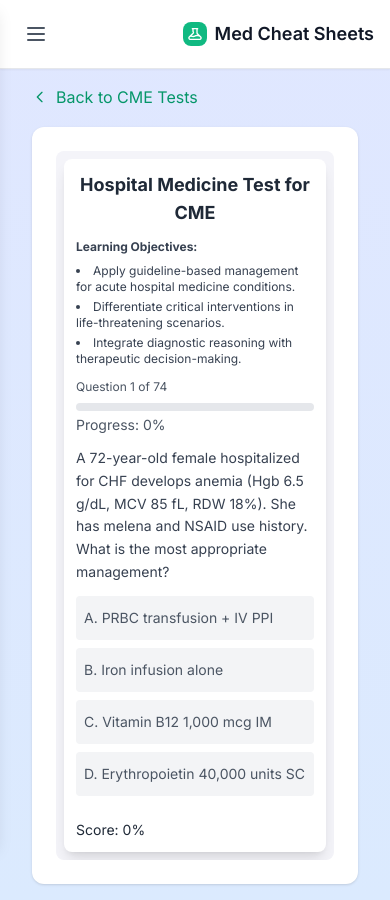
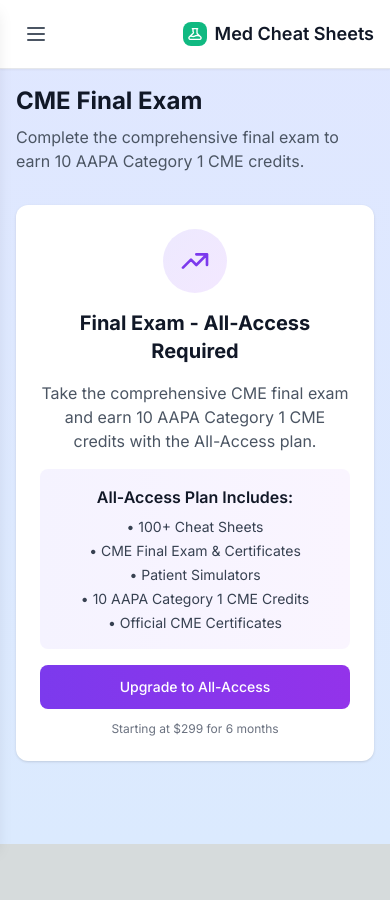
Before and after one commit to maxmarketpros/Med, a Next.js app: page /dashboard/cme/final-exam in a window 390 px wide. After the commit the page ends 844 px from the top, so only its background shows below. Built offline with nearby package versions, Linux system fonts and the light colour scheme; no server answers.

Commit message:
adding gates to gated content

```diff
--- a/src/app/dashboard/cme/certificate/page.tsx
+++ b/src/app/dashboard/cme/certificate/page.tsx
@@ -8,6 +8,8 @@
 import { Card, CardContent } from '@/components/ui/Card';
 import { Button } from '@/components/ui/Button';
 import { useUser } from '@/hooks/useUser';
+import { useSubscription } from '@/hooks/useSubscription';
+import { UpgradePrompt } from '@/components/ui/UpgradePrompt';
 import { formatDate } from '@/lib/utils';
 import { useActivityTracker } from '@/hooks/useActivityTracker';
 
@@ -23,11 +25,39 @@
 
 export default function CertificatePage() {
   const { user } = useUser();
+  const { hasAccess, loading } = useSubscription();
   const [examResults, setExamResults] = useState<ExamResults | null>(null);
   const [isGenerating, setIsGenerating] = useState(false);
   const [error, setError] = useState<string | null>(null);
   const [certificateGenerated, setCertificateGenerated] = useState(false);
   const { addActivity } = useActivityTracker();
+
+  if (loading) {
+    return (
+      <div className="flex items-center justify-center min-h-64">
+        <div className="animate-spin rounded-full h-8 w-8 border-b-2 border-emerald-500"></div>
+      </div>
+    );
+  }
+
+  if (!hasAccess('all_access')) {
+    return (
+      <div className="space-y-8">
+        <div>
+          <h1 className="text-2xl sm:text-3xl font-bold text-gray-900">CME Certificate</h1>
+          <p className="mt-2 text-gray-600">
+            Download your official CME certificate after completing the final exam.
+          </p>
+        </div>
+
+        <UpgradePrompt
+          title="CME Certificate - All-Access Required"
+          description="Complete the CME final exam and download your official certificate with the All-Access plan."
+          feature="CME Certificates"
+        />
+      </div>
+    );
+  }
 
   useEffect(() => {
     // Check localStorage for exam completion status
--- a/src/app/dashboard/cme/final-exam/page.tsx
+++ b/src/app/dashboard/cme/final-exam/page.tsx
@@ -7,8 +7,39 @@
 import Link from 'next/link';
 import { Card, CardContent } from '@/components/ui/Card';
 import { Button } from '@/components/ui/Button';
+import { useSubscription } from '@/hooks/useSubscription';
+import { UpgradePrompt } from '@/components/ui/UpgradePrompt';
 
 export default function FinalExamPage() {
+  const { hasAccess, loading } = useSubscription();
+
+  if (loading) {
+    return (
+      <div className="flex items-center justify-center min-h-64">
+        <div className="animate-spin rounded-full h-8 w-8 border-b-2 border-emerald-500"></div>
+      </div>
+    );
+  }
+
+  if (!hasAccess('all_access')) {
+    return (
+      <div className="space-y-8">
+        <div>
+          <h1 className="text-2xl sm:text-3xl font-bold text-gray-900">CME Final Exam</h1>
+          <p className="mt-2 text-gray-600">
+            Complete the comprehensive final exam to earn 10 AAPA Category 1 CME credits.
+          </p>
+        </div>
+
+        <UpgradePrompt
+          title="Final Exam - All-Access Required"
+          description="Take the comprehensive CME final exam and earn 10 AAPA Category 1 CME credits with the All-Access plan."
+          feature="CME Final Exam & Certificates"
+        />
+      </div>
+    );
+  }
+
   useEffect(() => {
     // Final Exam JavaScript functionality
     const scenarios = [
--- a/src/app/dashboard/cme/page.tsx
+++ b/src/app/dashboard/cme/page.tsx
@@ -7,8 +7,39 @@
 import Link from 'next/link';
 import { Card, CardHeader, CardTitle, CardContent } from '@/components/ui/Card';
 import { Button } from '@/components/ui/Button';
+import { useSubscription } from '@/hooks/useSubscription';
+import { UpgradePrompt } from '@/components/ui/UpgradePrompt';
 
 export default function CMEPage() {
+  const { hasAccess, loading } = useSubscription();
+
+  if (loading) {
+    return (
+      <div className="flex items-center justify-center min-h-64">
+        <div className="animate-spin rounded-full h-8 w-8 border-b-2 border-emerald-500"></div>
+      </div>
+    );
+  }
+
+  if (!hasAccess('all_access')) {
+    return (
+      <div className="space-y-8">
+        <div>
+          <h1 className="text-2xl sm:text-3xl font-bold text-gray-900">CME Tests</h1>
+          <p className="mt-2 text-gray-600">
+            Take AAPA Category 1 CME hospital medicine tests to earn CME credits and certificates.
+          </p>
+        </div>
+
+        <UpgradePrompt
+          title="CME Tests - All-Access Required"
+          description="Access comprehensive CME tests and earn 10 AAPA Category 1 CME credits with the All-Access plan."
+          feature="CME Tests and Certificates"
+        />
+      </div>
+    );
+  }
+
   return (
     <div className="space-y-8">
       {/* Header */}
--- a/src/app/dashboard/cme/practice-test/page.tsx
+++ b/src/app/dashboard/cme/practice-test/page.tsx
@@ -4,8 +4,39 @@
 import Link from 'next/link';
 import { Card, CardContent } from '@/components/ui/Card';
 import { Button } from '@/components/ui/Button';
+import { useSubscription } from '@/hooks/useSubscription';
+import { UpgradePrompt } from '@/components/ui/UpgradePrompt';
 
 export default function PracticeTestPage() {
+  const { hasAccess, loading } = useSubscription();
+
+  if (loading) {
+    return (
+      <div className="flex items-center justify-center min-h-64">
+        <div className="animate-spin rounded-full h-8 w-8 border-b-2 border-emerald-500"></div>
+      </div>
+    );
+  }
+
+  if (!hasAccess('all_access')) {
+    return (
+      <div className="space-y-8">
+        <div>
+          <h1 className="text-2xl sm:text-3xl font-bold text-gray-900">CME Practice Test</h1>
+          <p className="mt-2 text-gray-600">
+            Test your knowledge with 25 high-yield hospital medicine questions.
+          </p>
+        </div>
+
+        <UpgradePrompt
+          title="Practice Test - All-Access Required"
+          description="Access the CME practice test to prepare for your final exam with the All-Access plan."
+          feature="CME Practice Tests"
+        />
+      </div>
+    );
+  }
+
   useEffect(() => {
     // Practice Test JavaScript functionality
     const scenarios = [
--- a/src/components/dashboard/Sidebar.tsx
+++ b/src/components/dashboard/Sidebar.tsx
@@ -5,6 +5,7 @@
 import { usePathname } from 'next/navigation';
 import { cn } from '@/lib/utils';
 import { useUser } from '@/hooks/useUser';
+import { useSubscription } from '@/hooks/useSubscription';
 
 const navigation = [
   {
@@ -16,6 +17,7 @@
         <path strokeLinecap="round" strokeLinejoin="round" strokeWidth={2} d="M8 5a2 2 0 012-2h4a2 2 0 012 2v6a2 2 0 01-2 2H10a2 2 0 01-2-2V5z" />
       </svg>
     ),
+    requiredAccess: 'cheat_sheets'
   },
   {
     name: 'Cheat Sheets',
@@ -25,6 +27,7 @@
         <path strokeLinecap="round" strokeLinejoin="round" strokeWidth={2} d="M9 12h6m-6 4h6m2 5H7a2 2 0 01-2-2V5a2 2 0 012-2h5.586a1 1 0 01.707.293l5.414 5.414a1 1 0 01.293.707V19a2 2 0 01-2 2z" />
       </svg>
     ),
+    requiredAccess: 'cheat_sheets'
   },
   {
     name: 'CME Tests',
@@ -34,6 +37,8 @@
         <path strokeLinecap="round" strokeLinejoin="round" strokeWidth={2} d="M9 5H7a2 2 0 00-2 2v10a2 2 0 002 2h8a2 2 0 002-2V7a2 2 0 00-2-2h-2M9 5a2 2 0 002 2h2a2 2 0 002-2M9 5a2 2 0 012-2h2a2 2 0 012 2m-3 7h3m-3 4h3m-6-4h.01M9 16h.01" />
       </svg>
     ),
+    requiredAccess: 'all_access',
+    upgradeFeature: 'CME Tests and Certificates'
   },
   {
     name: 'Patient Simulators',
@@ -43,15 +48,18 @@
         <path strokeLinecap="round" strokeLinejoin="round" strokeWidth={2} d="M16 4v12l-4-2-4 2V4M6 20h12a2 2 0 002-2V6a2 2 0 00-2-2H6a2 2 0 00-2 2v14a2 2 0 002 2z" />
       </svg>
     ),
+    requiredAccess: 'cheat_sheets'
   },
   {
     name: 'CME Certificate',
     href: '/dashboard/cme/certificate',
     icon: (
       <svg className="w-5 h-5" fill="none" stroke="currentColor" viewBox="0 0 24 24">
-        <path strokeLinecap="round" strokeLinejoin="round" strokeWidth={2} d="M9 12l2 2 4-4m6 2a9 9 0 11-18 0 9 9 0 0118 0z" />
+        <path strokeLinecap="round" strokeLinejoin="round" strokeWidth={2} d="M9 12l2 2 4-4M7.835 4.697a3.42 3.42 0 001.946-.806 3.42 3.42 0 014.438 0 3.42 3.42 0 001.946.806 3.42 3.42 0 013.138 3.138 3.42 3.42 0 00.806 1.946 3.42 3.42 0 010 4.438 3.42 3.42 0 00-.806 1.946 3.42 3.42 0 01-3.138 3.138 3.42 3.42 0 00-1.946.806 3.42 3.42 0 01-4.438 0 3.42 3.42 0 00-1.946-.806 3.42 3.42 0 01-3.138-3.138 3.42 3.42 0 00-.806-1.946 3.42 3.42 0 010-4.438 3.42 3.42 0 00.806-1.946 3.42 3.42 0 013.138-3.138z" />
       </svg>
     ),
+    requiredAccess: 'all_access',
+    upgradeFeature: 'CME Certificates'
   },
 ];
 
@@ -63,12 +71,60 @@
 export function Sidebar({ isOpen = false, onClose }: SidebarProps) {
   const pathname = usePathname();
   const { user, logout } = useUser();
+  const { hasAccess, planType } = useSubscription();
 
   const handleLinkClick = () => {
     // Close mobile sidebar when a link is clicked
     if (onClose) {
       onClose();
     }
+  };
+
+  const handleUpgradeClick = () => {
+    window.location.href = '/choose-plan';
+  };
+
+  const renderNavigationItem = (item: typeof navigation[0]) => {
+    const isActive = pathname === item.href ||
+      (item.href !== '/dashboard' && pathname.startsWith(item.href));
+
+    const userHasAccess = hasAccess(item.requiredAccess as any);
+
+    if (userHasAccess) {
+      return (
+        <Link
+          key={item.name}
+          href={item.href}
+          onClick={handleLinkClick}
+          className={cn(
+            'flex items-center px-3 py-2 text-sm font-medium rounded-lg transition-colors',
+            isActive
+              ? 'bg-emerald-50 text-emerald-700 border border-emerald-200'
+              : 'text-gray-600 hover:text-gray-900 hover:bg-gray-50'
+          )}
+        >
+          {item.icon}
+          <span className="ml-3">{item.name}</span>
+        </Link>
+      );
+    } else if (item.requiredAccess === 'all_access') {
+      // Show upgrade prompt for restricted items
+      return (
+        <div
+          key={item.name}
+          onClick={handleUpgradeClick}
+          className="flex items-center px-3 py-2 text-sm font-medium rounded-lg transition-colors cursor-pointer text-gray-400 hover:text-violet-600 hover:bg-violet-50 relative"
+        >
+          {item.icon}
+          <span className="ml-3">{item.name}</span>
+          <svg className="w-4 h-4 ml-auto text-violet-500" fill="none" stroke="currentColor" viewBox="0 0 24 24">
+            <path strokeLinecap="round" strokeLinejoin="round" strokeWidth={2} d="M12 15v2m-6 4h12a2 2 0 002-2v-6a2 2 0 00-2-2H6a2 2 0 00-2-2v6a2 2 0 002 2zm10-10V7a4 4 0 00-8 0v4h8z" />
+          </svg>
+        </div>
+      );
+    }
+
+    return null;
   };
 
   return (
@@ -88,30 +144,35 @@
 
           {/* Navigation */}
           <nav className="flex-1 px-4 py-6 space-y-1">
-            {navigation.map((item) => {
-              const isActive = pathname === item.href ||
-                (item.href !== '/dashboard' && pathname.startsWith(item.href));
-
-              return (
-                <Link
-                  key={item.name}
-                  href={item.href}
-                  className={cn(
-                    'flex items-center px-3 py-2 text-sm font-medium rounded-lg transition-colors',
-                    isActive
-                      ? 'bg-emerald-50 text-emerald-700 border border-emerald-200'
-                      : 'text-gray-600 hover:text-gray-900 hover:bg-gray-50'
-                  )}
-                >
-                  {item.icon}
-                  <span className="ml-3">{item.name}</span>
-                </Link>
-              );
-            })}
+            {navigation.map((item) => renderNavigationItem(item))}
           </nav>
 
           {/* User Info */}
           <div className="px-4 py-4 border-t border-gray-200">
+            {/* Plan Indicator */}
+            {planType && (
+              <div className="mb-3 p-2 rounded-lg bg-gradient-to-r from-emerald-50 to-sky-50 border border-emerald-200">
+                <div className="flex items-center justify-between">
+                  <div>
+                    <p className="text-xs font-medium text-emerald-700">
+                      {planType === 'all_access' ? 'All-Access Plan' : 'Cheat Sheets Plan'}
+                    </p>
+                    <p className="text-xs text-emerald-600">
+                      {planType === 'all_access' ? 'Full access to all features' : 'Cheat sheets & simulators'}
+                    </p>
+                  </div>
+                  {planType === 'cheat_sheets' && (
+                    <button
+                      onClick={handleUpgradeClick}
+                      className="text-xs px-2 py-1 bg-violet-600 text-white rounded-md hover:bg-violet-700 transition-colors"
+                    >
+                      Upgrade
+                    </button>
+                  )}
+                </div>
+              </div>
+            )}
+
             <div className="flex items-center">
               <div className="w-8 h-8 bg-emerald-100 rounded-full flex items-center justify-center">
                 <span className="text-sm font-medium text-emerald-700">
@@ -165,31 +226,35 @@
 
           {/* Navigation */}
           <nav className="flex-1 px-4 py-6 space-y-1">
-            {navigation.map((item) => {
-              const isActive = pathname === item.href ||
-                (item.href !== '/dashboard' && pathname.startsWith(item.href));
-
-              return (
-                <Link
-                  key={item.name}
-                  href={item.href}
-                  onClick={handleLinkClick}
-                  className={cn(
-                    'flex items-center px-3 py-2 text-sm font-medium rounded-lg transition-colors',
-                    isActive
-                      ? 'bg-emerald-50 text-emerald-700 border border-emerald-200'
-                      : 'text-gray-600 hover:text-gray-900 hover:bg-gray-50'
-                  )}
-                >
-                  {item.icon}
-                  <span className="ml-3">{item.name}</span>
-                </Link>
-              );
-            })}
+            {navigation.map((item) => renderNavigationItem(item))}
           </nav>
 
           {/* User Info */}
           <div className="px-4 py-4 border-t border-gray-200">
+            {/* Plan Indicator */}
+            {planType && (
+              <div className="mb-3 p-2 rounded-lg bg-gradient-to-r from-emerald-50 to-sky-50 border border-emerald-200">
+                <div className="flex items-center justify-between">
+                  <div>
+                    <p className="text-xs font-medium text-emerald-700">
+                      {planType === 'all_access' ? 'All-Access Plan' : 'Cheat Sheets Plan'}
+                    </p>
+                    <p className="text-xs text-emerald-600">
+                      {planType === 'all_access' ? 'Full access to all features' : 'Cheat sheets & simulators'}
+                    </p>
+                  </div>
+                  {planType === 'cheat_sheets' && (
+                    <button
+                      onClick={handleUpgradeClick}
+                      className="text-xs px-2 py-1 bg-violet-600 text-white rounded-md hover:bg-violet-700 transition-colors"
+                    >
+                      Upgrade
+                    </button>
+                  )}
+                </div>
+              </div>
+            )}
+
             <div className="flex items-center">
               <div className="w-8 h-8 bg-emerald-100 rounded-full flex items-center justify-center">
                 <span className="text-sm font-medium text-emerald-700">
--- /dev/null
+++ b/src/components/ui/UpgradePrompt.tsx
@@ -0,0 +1,58 @@
+'use client';
+
+import React from 'react';
+import Link from 'next/link';
+import { Card, CardContent, CardHeader, CardTitle } from '@/components/ui/Card';
+import { Button } from '@/components/ui/Button';
+
+interface UpgradePromptProps {
+  title?: string;
+  description?: string;
+  feature?: string;
+  className?: string;
+}
+
+export function UpgradePrompt({
+  title = "Upgrade Required",
+  description = "This feature is only available with the All-Access plan.",
+  feature = "CME Tests and Certificates",
+  className = ""
+}: UpgradePromptProps) {
+  return (
+    <Card className={`${className}`}>
+      <CardHeader className="text-center">
+        <div className="w-16 h-16 mx-auto mb-4 bg-gradient-to-br from-violet-100 to-purple-100 rounded-full flex items-center justify-center">
+          <svg className="w-8 h-8 text-violet-600" fill="none" stroke="currentColor" viewBox="0 0 24 24">
+            <path strokeLinecap="round" strokeLinejoin="round" strokeWidth={2} d="M13 7h8m0 0v8m0-8l-8 8-4-4-6 6" />
+          </svg>
+        </div>
+        <CardTitle className="text-xl font-bold text-gray-900">{title}</CardTitle>
+      </CardHeader>
+      <CardContent className="text-center space-y-4">
+        <p className="text-gray-600">{description}</p>
+
+        <div className="bg-gradient-to-r from-violet-50 to-purple-50 rounded-lg p-4">
+          <h4 className="font-semibold text-gray-900 mb-2">All-Access Plan Includes:</h4>
+          <ul className="text-sm text-gray-700 space-y-1">
+            <li>• 100+ Cheat Sheets</li>
+            <li>• {feature}</li>
+            <li>• Patient Simulators</li>
+            <li>• 10 AAPA Category 1 CME Credits</li>
+            <li>• Official CME Certificates</li>
+          </ul>
+        </div>
+
+        <div className="space-y-3">
+          <Link href="/choose-plan">
+            <Button className="w-full bg-gradient-to-r from-violet-600 to-purple-600 hover:from-violet-700 hover:to-purple-700 text-white">
+              Upgrade to All-Access
+            </Button>
+          </Link>
+          <p className="text-xs text-gray-500">
+            Starting at $299 for 6 months
+          </p>
+        </div>
+      </CardContent>
+    </Card>
+  );
+}
```
